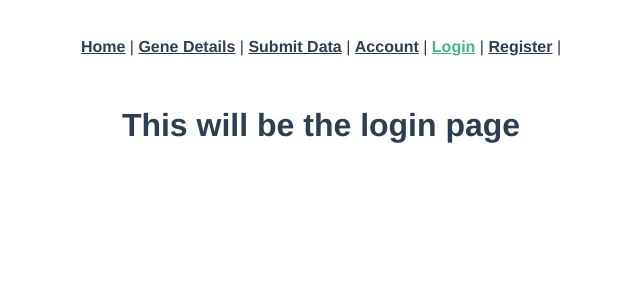
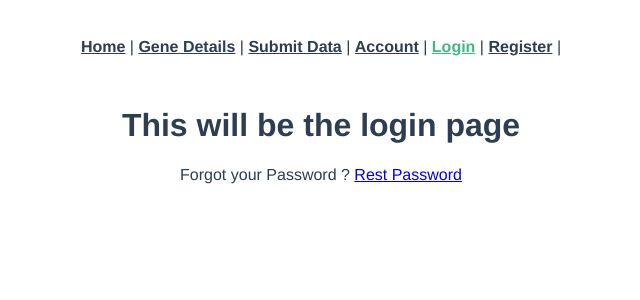
Before and after one commit to wjy4/CardiomyopathyData-Sharing-Platform, a Vue app: page /login in a window 1280 px wide. Shown: the top 300 px of the page, without its empty margins (319-959 px from the left). Built offline with nearby package versions, Linux system fonts and the light colour scheme.

Commit message:
Update Login.vue
add rest password function page

```diff
--- a/src/views/Login.vue
+++ b/src/views/Login.vue
@@ -1,5 +1,7 @@
 <template>
   <div class="login">
     <h1>This will be the login page</h1>
+     <p> Forgot your Password ?
+     <router-link to="/RestPassword">Rest Password</router-link> </p>
   </div>
 </template>
```
